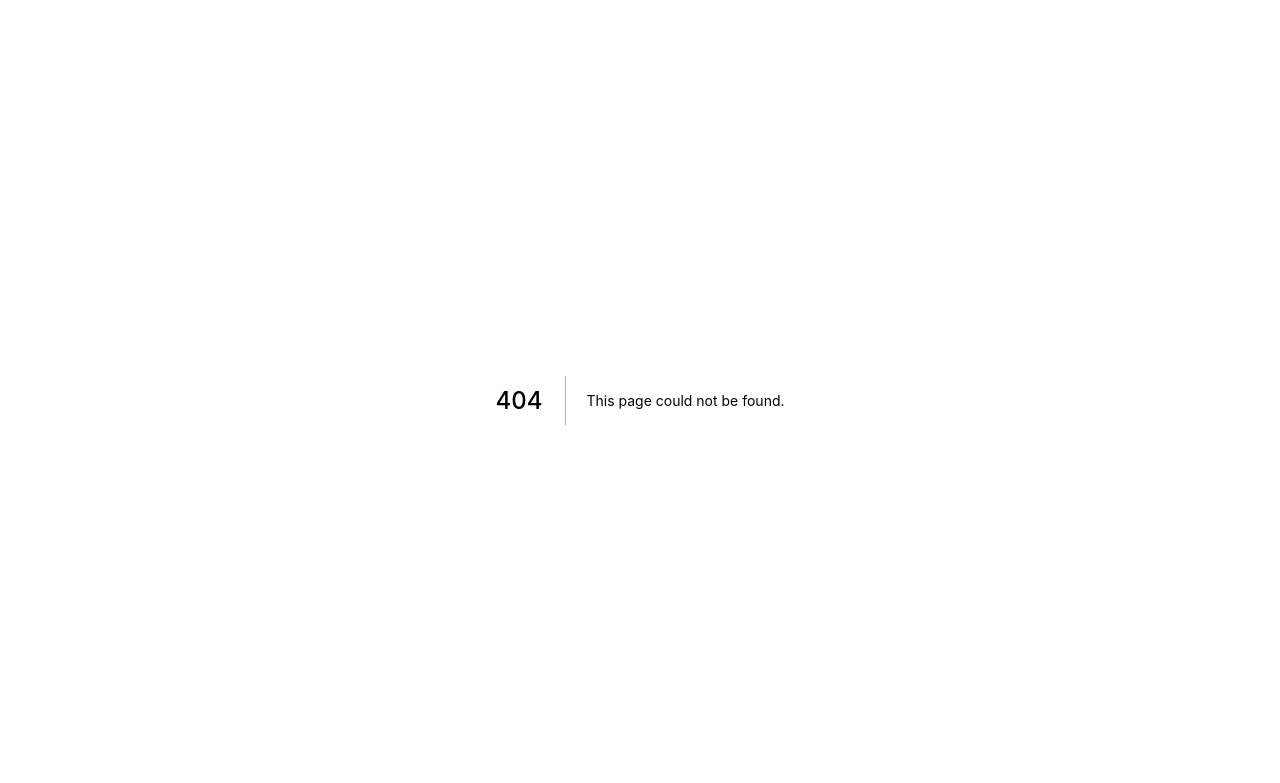
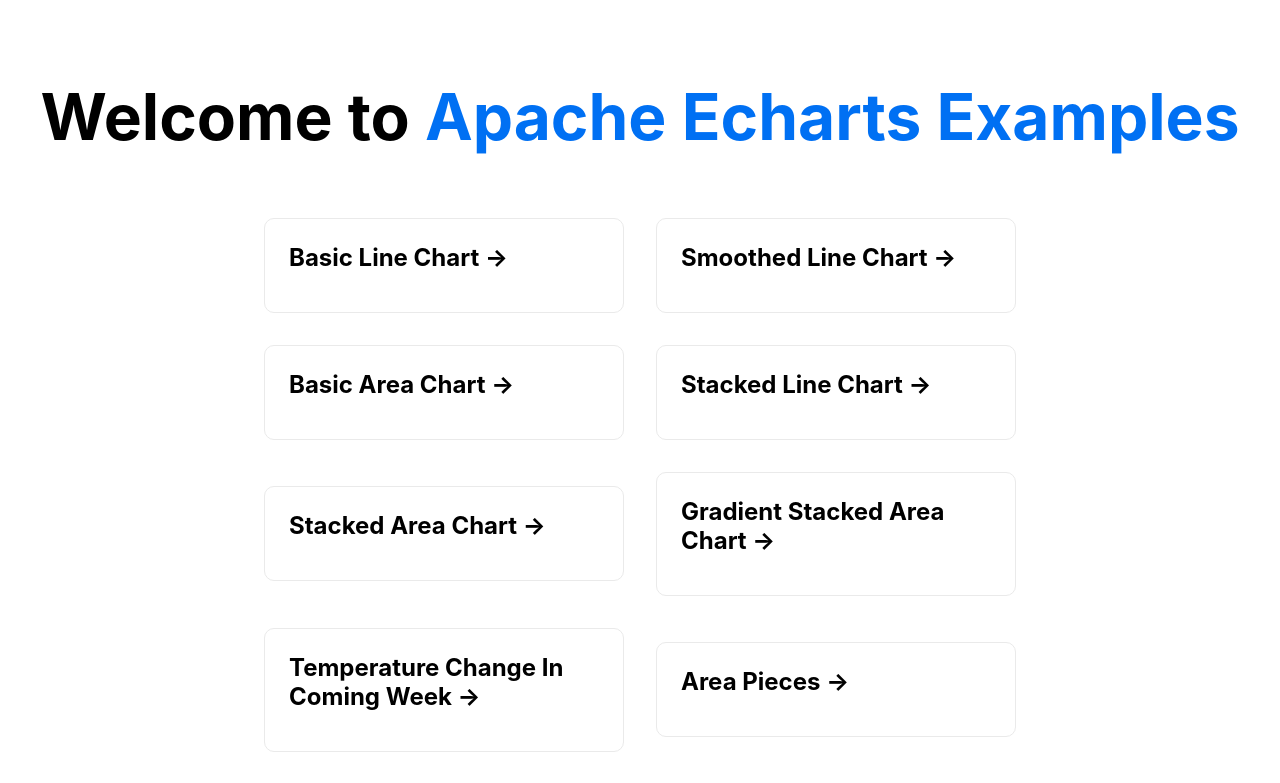
Before and after one commit to hbarve1/charts-and-graphs, a Next.js app: page /echarts/line in a window 1280 px wide. Before the commit this address had no page. Shown: the top 783 px of the page. Built offline with nearby package versions, Linux system fonts and the light colour scheme.

Commit message:
pages/echarts/line/index.js

```diff
--- /dev/null
+++ b/pages/echarts/line/index.js
@@ -0,0 +1,90 @@
+/** @format */
+
+import Head from "next/head";
+import Image from "next/image";
+import Link from "next/link";
+
+import styles from "../../../styles/Home.module.css";
+import convertUrlToTitle from "../../../utils/convertUrlToTitle";
+
+export default function Home() {
+  const BASE_URL = "/echarts/line";
+
+  const list = [
+    "basic-line-chart",
+    "smoothed-line-chart",
+    "basic-area-chart",
+    "stacked-line-chart",
+    "stacked-area-chart",
+    "gradient-stacked-area-chart",
+    "temperature-change-in-coming-week",
+    "area-pieces",
+    "data-transform-fitler",
+    "line-gradient",
+    "distribution-of-electricity",
+    "large-scale-area-chart",
+    "confidence-band",
+    "rainfall-vs-evaporation",
+    "beijing-aqi",
+    "multiple-x-axes",
+    "rainfall",
+    "area-chart-with-time-axis",
+    "dynamic-data-time-axis",
+    "function-plot",
+    "line-race",
+    "line-with-marklines",
+    "line-style-and-item-style",
+    "line-chart-in-cartesian-coordinate-system",
+    "log-axis",
+    "step-line",
+    "line-easing-visualizing",
+    "line-y-category",
+    "custom-graphic-component",
+    "click-to-add-points",
+    "try-dragging-these-points",
+    "two-value-axes-in-polar",
+    "two-value-axes-in-polar-2",
+    "tooltip-and-datazoom-on-mobile",
+    "share-dataset",
+  ];
+
+  return (
+    <div className={styles.container}>
+      <Head>
+        <title>Charts and Graphs</title>
+        <meta name="description" content="Generated by create next app" />
+        <link rel="icon" href="/favicon.ico" />
+      </Head>
+
+      <main className={styles.main}>
+        <h1 className={styles.title}>
+          Welcome to <a href="https://nextjs.org">Apache Echarts Examples</a>
+        </h1>
+
+        <div className={styles.grid}>
+          {list.map((str) => (
+            <Link href={`${BASE_URL}/${str}`} key={str}>
+              <a className={styles.card}>
+                <h2>{convertUrlToTitle(str)} &rarr;</h2>
+                {/* <p>Find in-depth information about Next.js features and API.</p> */}
+              </a>
+            </Link>
+          ))}
+        </div>
+      </main>
+
+      <footer className={styles.footer}>
+        <a
+          href="https://vercel.com?utm_source=create-next-app&utm_medium=default-template&utm_campaign=create-next-app"
+          target="_blank"
+          rel="noopener noreferrer"
+        >
+          Powered by{" "}
+          <span className={styles.logo}>
+            <Image src="/vercel.svg" alt="Vercel Logo" width={72} height={16} />
+          </span>
+        </a>
+      </footer>
+    </div>
+  );
+}
```
